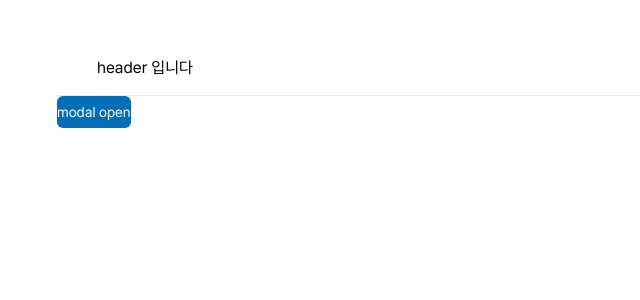
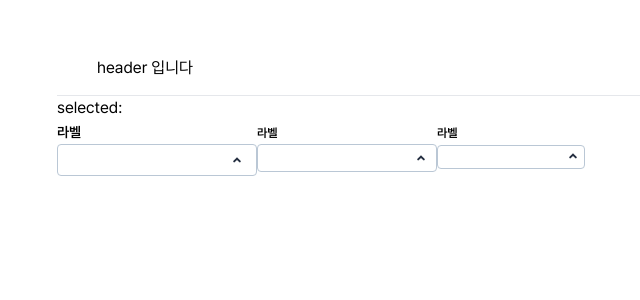
Before and after one commit to Musma/react-libraries, a React (Vite) app in the folder packages/react-component/: page / in a window 1280 px wide. Shown: the top 300 px of the page, without its empty margins (23-663 px from the left). Built offline with nearby package versions, Linux system fonts and the light colour scheme.

Commit message:
feat: Select 컴포넌트에 변경된 사이즈 타입 적용

```diff
--- a/packages/react-component/src/App.tsx
+++ b/packages/react-component/src/App.tsx
@@ -1,11 +1,11 @@
 import { useState } from 'react'
 import { useModalManager } from 'src/components/Modal/useModalManager'
 
-import { Button, Modal, Tag, useTags } from './components'
+import { Button, Modal, Select, Tag, useTags } from './components'
 
 const App = () => {
   const swTeam = useTags(['dyson', 'bob', 'kuhn'])
-  const [open, setOpen] = useState(false)
+  const [selected, setSelected] = useState('')
   const manager = useModalManager()
   return (
     <div className="h-full w-full">
@@ -15,16 +15,39 @@ const App = () => {
             header 입니다
           </div>
         </header>
-        <Button label="modal open" onClick={() => setOpen(true)} />
-        <Modal
-          buttonOption={{ label: 'label' }}
-          title={'hh'}
-          isOpen={open}
-          modalManager={manager}
-          onClose={() => setOpen(false)}
-        >
-          hh
-        </Modal>
+        selected: {selected}
+        <div>
+          <Select
+            size="lg"
+            label={'라벨'}
+            value={selected}
+            options={['jason', 'jelly', 'summer', 'justin', 'hi', 'hello', '안녕'].map((item) => ({
+              label: item,
+              value: item,
+            }))}
+            onChange={(value) => setSelected(value)}
+          />
+          <Select
+            size="md"
+            label={'라벨'}
+            value={selected}
+            options={['jason', 'jelly', 'summer', 'justin', 'hi', 'hello', '안녕'].map((item) => ({
+              label: item,
+              value: item,
+            }))}
+            onChange={(value) => setSelected(value)}
+          />
+          <Select
+            size="sm"
+            label={'라벨'}
+            value={selected}
+            options={['jason', 'jelly', 'summer', 'justin', 'hi', 'hello', '안녕'].map((item) => ({
+              label: item,
+              value: item,
+            }))}
+            onChange={(value) => setSelected(value)}
+          />
+        </div>
       </div>
     </div>
   )
--- a/packages/react-component/src/components/Select/Select.tsx
+++ b/packages/react-component/src/components/Select/Select.tsx
@@ -1,56 +1,252 @@
 import classNames from 'classnames'
-import { useMemo } from 'react'
+import { ChangeEvent, useCallback, useEffect, useMemo, useRef, useState } from 'react'
+import { Sizes } from 'src/types'
 
-export interface SelectOption<T> {
+import { Typography } from '../Typography'
+import { ReactComponent as ArrowTopIcon } from './images/arrow_top.svg'
+
+interface SelectProps {
+  size: Sizes
   label: string
-  value: T
+  value: string
+  options: { label: string; value: string }[]
+  onChange: (value: string) => void
 }
 
-interface SelectProps<T> {
-  label?: string
-  value: T
-  options: SelectOption<T>[]
-  onChange: (value: T) => void
-  id?: string
-}
+export const Select = ({ size, label, value, options, onChange }: SelectProps) => {
+  const inputRef = useRef<HTMLInputElement>(null)
+  const divRef = useRef<HTMLDivElement>(null)
+  const getLabel = useCallback(
+    (value: string) => {
+      const selected = options.find((option) => option.value === value)
+      if (!selected) {
+        return ''
+      }
+      return selected.label
+    },
+    [options],
+  )
 
-export const Select = <T,>({ value, label, options, onChange }: SelectProps<T>) => {
-  const selectedItem = useMemo(() => {
-    if (value) {
-      const item = options.find((it) => it.value === value)
-      return item
+  const [text, setText] = useState('')
+  const [isOpen, setIsOpen] = useState(false)
+  // FIXME: 키보드로 옵션 선택할 수 있는 기능 구현중 선택된 항목을 따라 스크롤이 움직이는 부분에서 막혔음... 추후 구현
+  // const [pointer, setPointer] = useState(0)
+
+  const filteredOptions = useMemo(() => {
+    if (!text) return options
+    return options.filter((option) => option.label.includes(text))
+  }, [options, text])
+
+  const isValid = useCallback(
+    (text: string) => {
+      if (!text) return
+      return options.find((option) => option.label === text)
+    },
+    [options],
+  )
+
+  // FIXME: 키보드로 옵션 선택할 수 있는 기능 구현중 선택된 항목을 따라 스크롤이 움직이는 부분에서 막혔음... 추후 구현
+  // const upPointer = useCallback(() => {
+  //   if (pointer === 0) {
+  //     setPointer(filteredOptions.length - 1)
+  //     return
+  //   }
+  //   setPointer((prev) => prev - 1)
+  // }, [filteredOptions.length, pointer])
+
+  // const downPointer = useCallback(() => {
+  //   if (pointer === filteredOptions.length - 1) {
+  //     setPointer(0)
+  //     return
+  //   }
+  //   setPointer((prev) => prev + 1)
+  // }, [filteredOptions.length, pointer])
+
+  const handleTextChange = useCallback((e: ChangeEvent<HTMLInputElement>) => {
+    setText(e.target.value)
+  }, [])
+
+  const handleOptionSelect = useCallback(
+    (value: string) => {
+      onChange(value)
+      setIsOpen(false)
+    },
+    [onChange],
+  )
+  // FIXME: 키보드로 옵션 선택할 수 있는 기능 구현중 선택된 항목을 따라 스크롤이 움직이는 부분에서 막혔음... 추후 구현
+  // const handleKeyPress = useCallback(
+  //   (e: React.KeyboardEvent<HTMLInputElement>) => {
+  //     if (!isOpen && e.key === 'ArrowDown') {
+  //       setIsOpen(true)
+  //     }
+  //     if (e.key === 'Enter' && pointer >= 0) {
+  //       handleOptionSelect(filteredOptions[pointer].value)
+  //       return
+  //     }
+  //     if (e.key === 'Enter' && isValid(e.target.value)) {
+  //       handleOptionSelect(e.target.value)
+  //     }
+  //   },
+  //   [filteredOptions, handleOptionSelect, isOpen, isValid, pointer],
+  // )
+
+  const handleDropdownClick = useCallback(() => {
+    if (!inputRef.current) return
+    if (!isOpen) {
+      setIsOpen(true)
+      inputRef.current.focus()
+      return
     }
-  }, [value, options])
+    setIsOpen(false)
+  }, [isOpen])
 
-  console.log(selectedItem?.value)
+  const isSelected = useCallback(
+    (v: string) => {
+      return value === v
+    },
+    [value],
+  )
+
+  useEffect(() => {
+    const selectOption = (e: MouseEvent) => {
+      if (!divRef.current) return
+      if (divRef.current.contains(e.target as Node)) return
+      if (isValid(text)) {
+        handleOptionSelect(text)
+        return
+      }
+      setText('')
+      setIsOpen(false)
+    }
+    document.addEventListener('click', selectOption)
+    return function cleanup() {
+      document.removeEventListener('click', selectOption)
+    }
+  }, [getLabel, handleOptionSelect, isValid, onChange, text, value])
+
+  // FIXME: 키보드로 옵션 선택할 수 있는 기능 구현중 선택된 항목을 따라 스크롤이 움직이는 부분에서 막혔음... 추후 구현
+  // useEffect(() => {
+  //   if (!isOpen) return
+  //   const handleUpDown = (e: KeyboardEvent) => {
+  //     if (e.key === 'ArrowDown') {
+  //       downPointer()
+  //       return
+  //     }
+  //     if (e.key === 'ArrowUp') {
+  //       upPointer()
+  //       return
+  //     }
+  //   }
+  //   document.addEventListener('keydown', handleUpDown)
+  //   return function cleanup() {
+  //     document.removeEventListener('keydown', handleUpDown)
+  //   }
+  // }, [downPointer, filteredOptions, isOpen, options.length, pointer, upPointer])
+
+  const inputSize = useMemo(() => {
+    return {
+      lg: 'h-8 w-[200px] text-[14px]',
+      md: 'h-7 w-[180px] text-[12px]',
+      sm: 'h-6 w-[148px] text-[12px]',
+    }[size]
+  }, [size])
+
+  const arrowPosition = useMemo(() => {
+    return {
+      lg: 'top-1 right-2',
+      md: 'top-[2px] right-1',
+      sm: 'top-0 right-0',
+    }[size]
+  }, [size])
 
   return (
-    <div className="inline-flex flex-col">
-      {label && <label>{label}</label>}
-      <div className="group relative" tabIndex={-1}>
+    <div className="inline-flex flex-col items-start">
+      <label htmlFor="input">
+        <TitleFactory size={size} label={label} className="mb-[2px]" />
+      </label>
+      <div ref={divRef} className="relative" onClick={handleDropdownClick}>
         <input
-          className="rounded-[4px] border border-[#BAC7D5] outline-none focus-within:ring-1"
-          value={value as unknown as string}
-          readOnly={true}
+          id={'input'}
+          ref={inputRef}
+          value={text}
+          onChange={handleTextChange}
+          // onKeyDown={handleKeyPress}
+          className={classNames(
+            'cursor-pointer rounded border border-[#BAC7D5] pl-2 leading-5 outline-none focus:border-[#036DB7]',
+            inputSize,
+          )}
         />
-        <div className="bg-black custom-scrollbar absolute top-[calc(100%_+_8px)] hidden max-h-[158px] w-full flex-col overflow-y-auto rounded-[4px] border border-[#BAC7D5] p-1 outline-none group-focus-within:flex">
-          {options.map((option, index) => (
-            <div
-              key={index}
+        <LabelFactory
+          size={size}
+          label={getLabel(value)}
+          className={classNames(
+            'absolute',
+            { 'left-[10px] top-[6px]': size !== 'sm' },
+            { 'left-[9px] top-[5px]': size === 'sm' },
+            { invisible: text },
+          )}
+        />
+        <ArrowTopIcon
+          className={classNames('absolute cursor-pointer', arrowPosition, {
+            'rotate-180': isOpen,
+          })}
+        />
+      </div>
+
+      {isOpen && (
+        <ul className="mt-1 grid max-h-[158px] w-full grid-cols-1 gap-y-[2px] overflow-scroll rounded border border-[#BAC7D5] py-1">
+          {filteredOptions.map(({ label, value }, index) => (
+            <li
+              key={label}
+              onClick={() => handleOptionSelect(value)}
               className={classNames(
-                selectedItem?.value === option.value ? 'text-[#036DB7]' : 'text-[#242E40]',
-                `mb-1 cursor-pointer text-[14px] last-of-type:mb-0 hover:text-[#036DB7]`,
+                'h-8 cursor-pointer py-1 pl-4',
+                { 'bg-[#036DB7] text-white': isSelected(value) },
+                { 'hover:bg-[#F2F8FB] hover:text-[#036DB7]': !isSelected(value) },
+                // FIXME: 키보드로 옵션 선택할 수 있는 기능 구현중 선택된 항목을 따라 스크롤이 움직이는 부분에서 막혔음... 추후 구현
+                // { 'active bg-[#F2F8FB] text-[#036DB7]': !isSelected(value) && index === pointer },
               )}
-              role="option"
-              onClick={() => {
-                onChange(option.value)
-              }}
             >
-              {option.label}
-            </div>
+              <LabelFactory size={size} label={label} />
+            </li>
           ))}
-        </div>
-      </div>
+        </ul>
+      )}
     </div>
   )
 }
+
+interface TypographyFactoryProps {
+  size: Sizes
+  label: string
+  className?: string
+}
+const LabelFactory = ({ size, label, className = '' }: TypographyFactoryProps) => {
+  if (size === 'lg') {
+    return (
+      <Typography type="body" variant="body3" className={className}>
+        {label}
+      </Typography>
+    )
+  }
+  return (
+    <Typography type="caption" className={className}>
+      {label}
+    </Typography>
+  )
+}
+
+const TitleFactory = ({ size, label, className }: TypographyFactoryProps) => {
+  if (size === 'lg') {
+    return (
+      <Typography type="subTitle" variant="subTitle2" className={className}>
+        {label}
+      </Typography>
+    )
+  }
+  return (
+    <Typography type="subTitle" variant="subTitle3" className={className}>
+      {label}
+    </Typography>
+  )
+}
```
